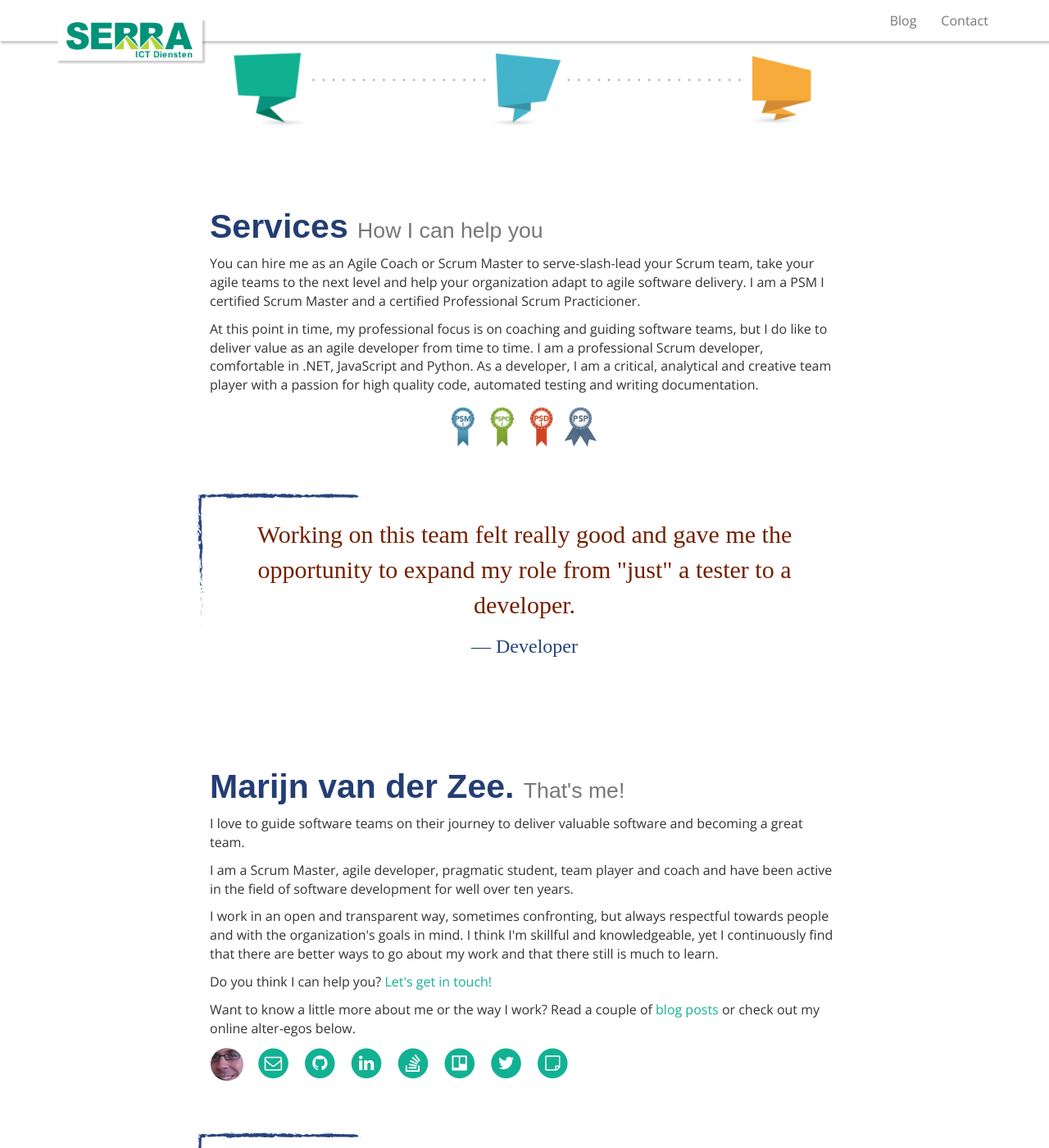
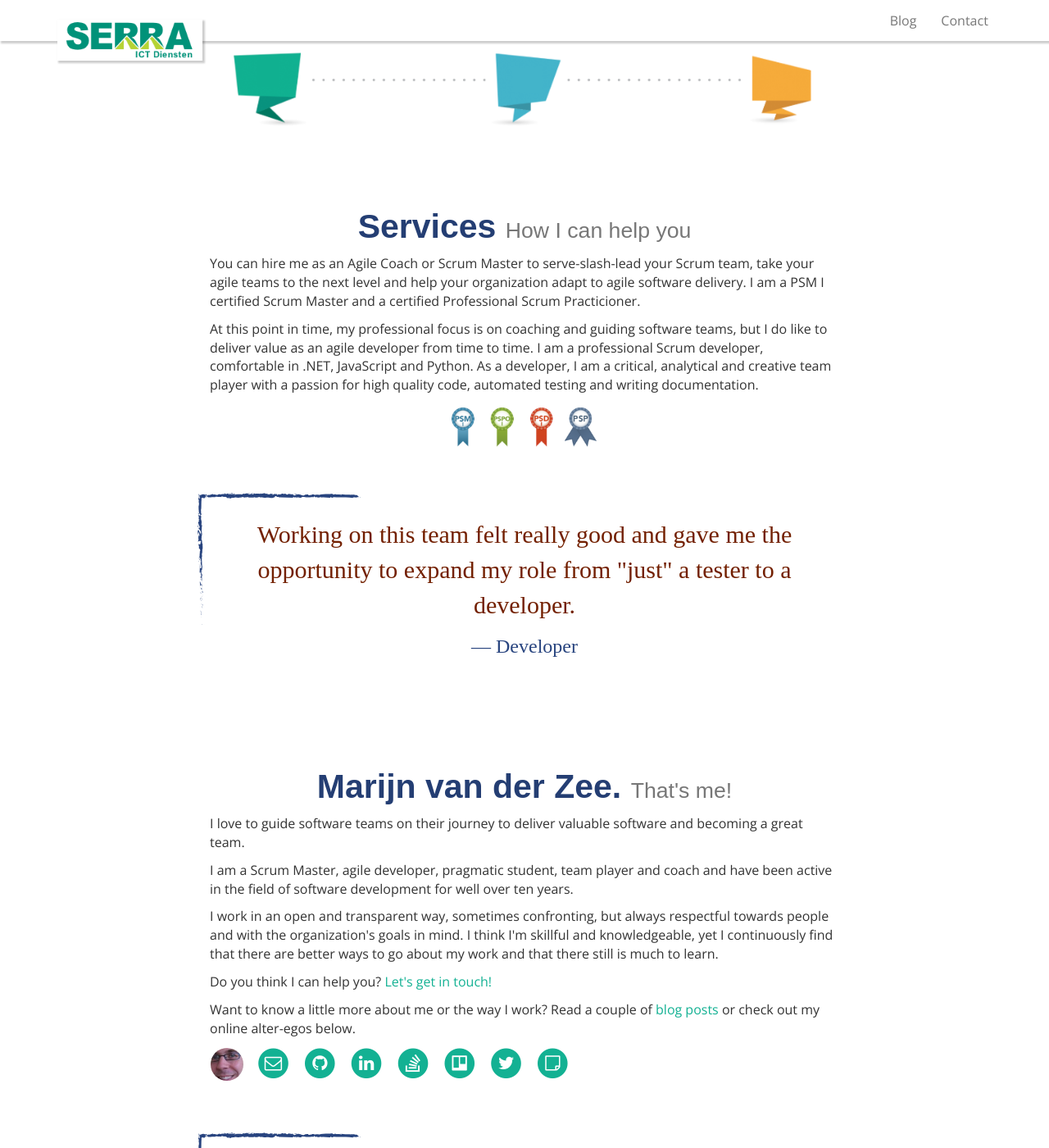
Before and after one commit to serraict/serraict.github.io, a Jekyll site: the page built from index.md, in a window 1280 px wide and 1400 px high, scrolled down 875 px. Shown: the whole window at 82% size. Built offline with Jekyll 4.4.1, drawn with Linux system fonts in a browser that asks for light colours; nearby versions of some CDN libraries; some web fonts are replaced.

Commit message:
Center marketing h1's

```diff
--- a/assets/themes/bootstrap/css/style.css
+++ b/assets/themes/bootstrap/css/style.css
@@ -210,6 +210,10 @@ img.logo {
   margin-left: 15%;
 }
 
+.marketing h1 {
+  text-align: center;
+}
+
 /* Featurettes
 ------------------------- */
 
```
